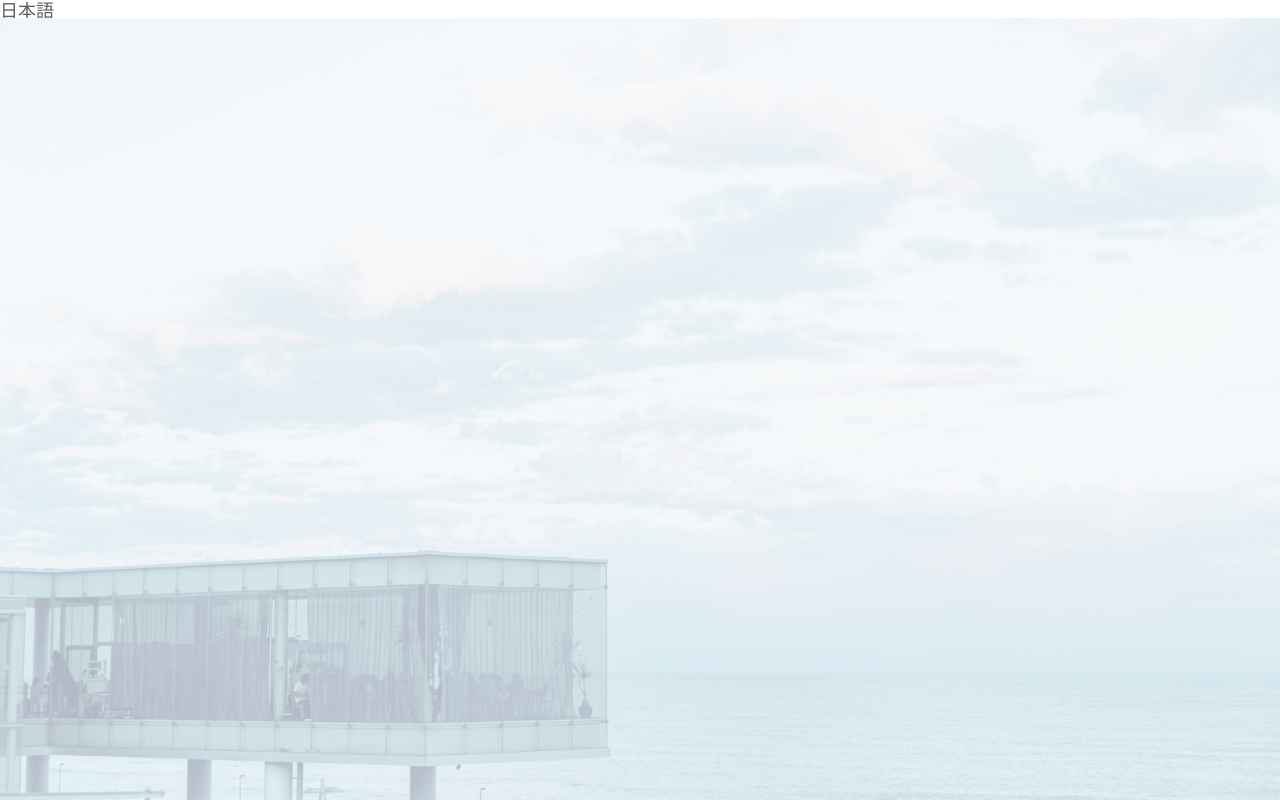
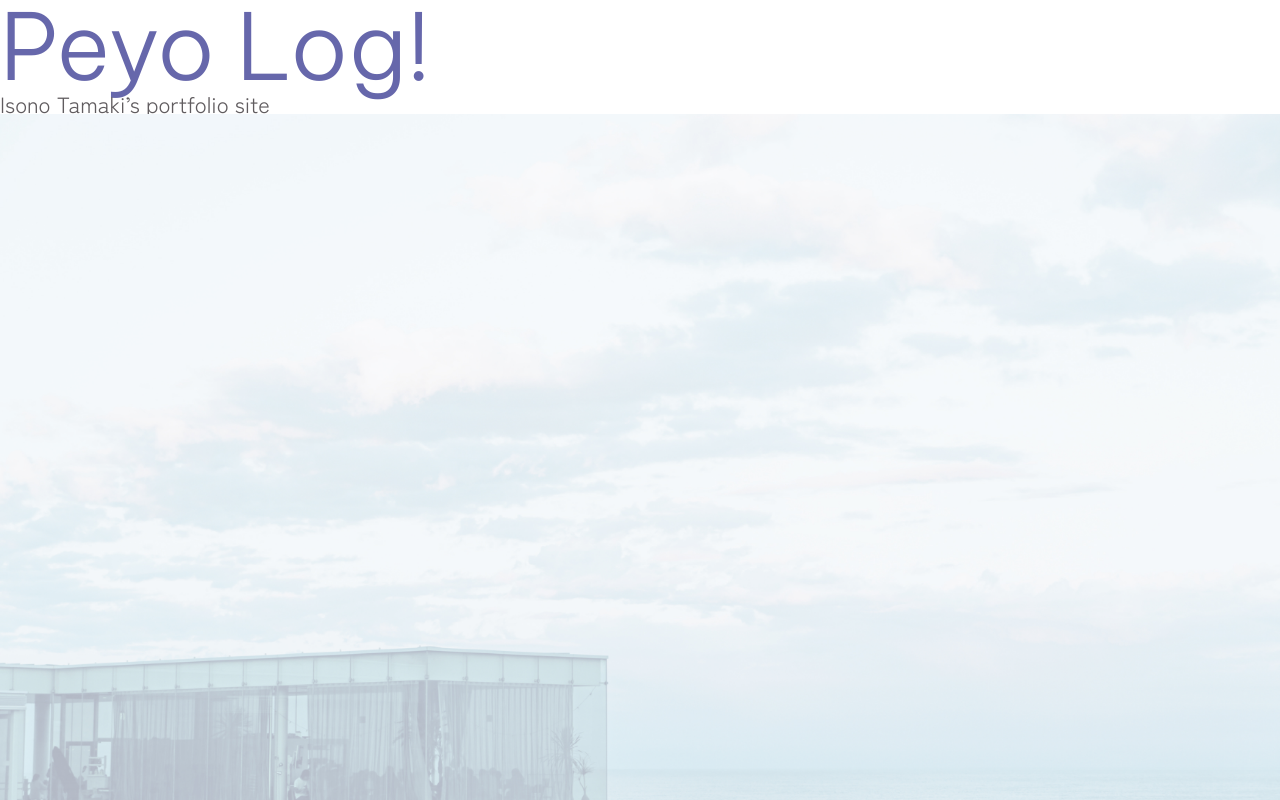
Before and after one commit to pppeyo38/PeyoLog, a React (Vite) app: page /test in a window 1280 px wide. Built offline with nearby package versions, Linux system fonts and the light colour scheme.

Commit message:
ページタイトルのmolecules作成

```diff
--- /dev/null
+++ b/src/components/molecules/PageTitle.tsx
@@ -0,0 +1,18 @@
+import { memo } from "react"
+
+import { EnText } from "../atoms/EnText"
+import { ColorTheme } from "../../style/ColorTheme"
+import { JaText } from "../atoms/JaText"
+
+export const PageTitle = () => {
+  return (
+    <>
+      <EnText fSize='92px' fWeight='300' fColor={ColorTheme.palette.purple}>
+        Peyo Log!
+      </EnText>
+      <JaText fSize='22px' fWeight='400' fColor={ColorTheme.palette.gray}>
+        Isono Tamaki’s portfolio site
+      </JaText>
+    </>
+  )
+}
--- a/src/components/test.tsx
+++ b/src/components/test.tsx
@@ -1,17 +1,15 @@
 import styled from "styled-components"
 import { ColorTheme } from "../style/ColorTheme"
 
-import { JaText } from "../components/atoms/JaText"
 import { BgImage } from "./templates/BgImage";
+import { PageTitle } from "./molecules/PageTitle";
 
 const { palette } = ColorTheme;
 
 export const Test = () => {
 	return (
 		<>
-			<JaText fSize='18px' fWeight='400' fColor={palette.gray}>
-				日本語
-			</JaText>
+			<PageTitle />
 			<BgImage />
 		</>
 	)
```
